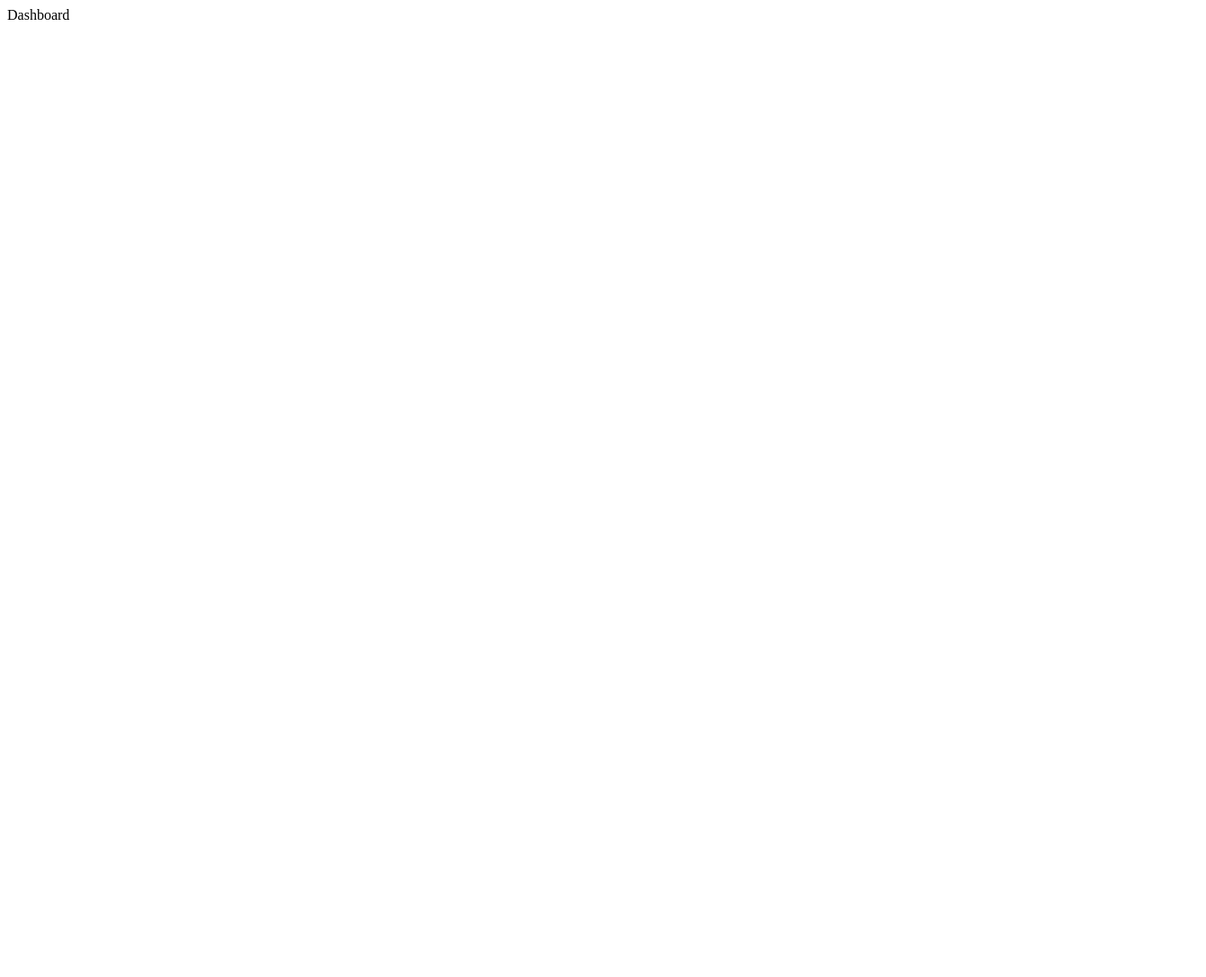
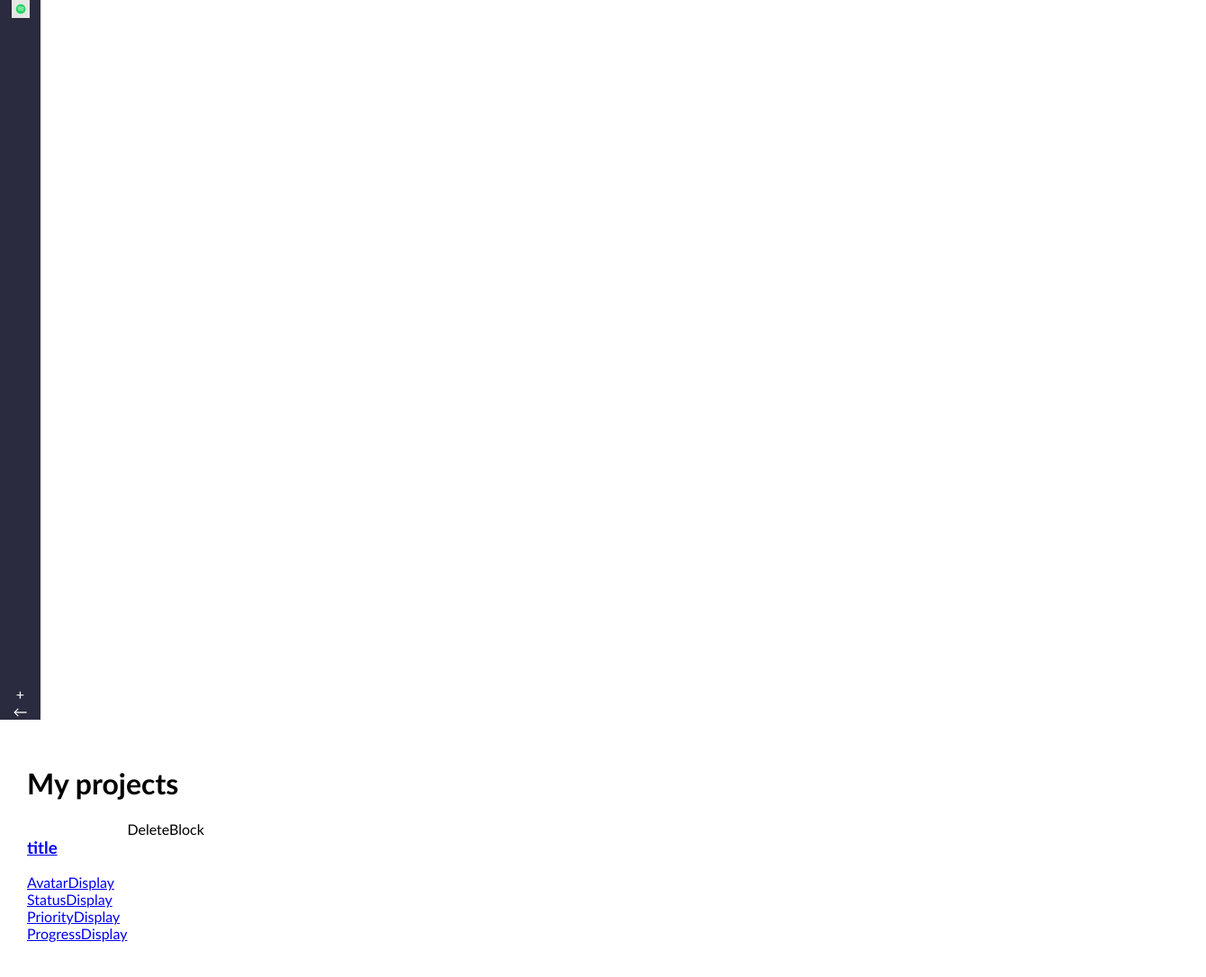
Before and after one commit to Shadi38/monday-clone, a React (Create React App) app in the folder monday-clone/: page / in a window 1280 px wide. Shown: the top 1086 px of the page at 90% size, 1340 px wide, since content can reach past the window. Before the commit the page ends 800 px from the top, so only its background shows below. Built offline with nearby package versions, Linux system fonts and the light colour scheme.

Commit message:
creating components

```diff
--- a/monday-clone/src/App.js
+++ b/monday-clone/src/App.js
@@ -1,14 +1,17 @@
-import {BrowserRouter, Route, Routes} from 'react-router-dom'
+import { BrowserRouter, Route, Routes } from 'react-router-dom'
 import Dashboard from './pages/Dashboard';
-
-
+import TicketPage from './pages/TicketPage';
+import Nav from './components/Nav';
 const App = () => {
   return (
     <div className="App">
       <BrowserRouter>
-      <Routes>
-        <Route path='/' element={<Dashboard/>}/>
-      </Routes>
+        <Nav />
+        <Routes>
+          <Route path='/' element={<Dashboard />} />
+          <Route path='/ticket' element={<TicketPage />} />
+          <Route path='/ticket/:id' element={<TicketPage editMode={true} />} />
+        </Routes>
       </BrowserRouter>
     </div>
   );
--- a/monday-clone/src/components/Nav.js
+++ b/monday-clone/src/components/Nav.js
@@ -1,8 +1,17 @@
+import logo from '../images/logo.png'
+import { useNavigate } from 'react-router-dom'
 const Nav = ()=>{
+    const navigate = useNavigate()
     return(
-        <div>
-            Nav
-        </div>
+        <nav>
+            <div className="logo-container">
+               <img src={logo} alt="logo"/>
+            </div>
+            <div className='controls-container'>
+               <div className='icon' onClick={()=>navigate('/ticket')}>+</div>
+               <div className='icon' onClick={()=>navigate('/')}> ←</div>
+            </div>
+        </nav>
     )
     }
     export default Nav
--- a/monday-clone/src/components/TicketCard.js
+++ b/monday-clone/src/components/TicketCard.js
@@ -1,7 +1,22 @@
+import { Link } from "react-router-dom"
+import AvatarDisplay from "./AvatarDisplay"
+import StatusDisplay from "./StatusDisplay"
+import PriorityDisplay from "./PriorityDisplay"
+import ProgressDisplay from "./ProgressDisplay"
+import DeleteBlock from "./DeleteBlock"
+
 const TicketCard = ()=>{
     return(
-        <div>
-            TicketCard
+        <div className="ticket-card">
+          <Link>
+             <div className="ticket-color"></div>
+             <h3>title</h3>
+             <AvatarDisplay/>
+             <StatusDisplay/>
+             <PriorityDisplay/>
+             <ProgressDisplay/>
+          </Link>
+          <DeleteBlock/>
         </div>
     )
     }
--- a/monday-clone/src/index.css
+++ b/monday-clone/src/index.css
@@ -0,0 +1,50 @@
+html, body{
+    margin: 0;
+    padding:0;
+    font-family: 'Trebuchet MS', Arial, sans-serif;
+}
+app{
+    display: flex;
+}
+/* ---Nav--- */
+
+nav{
+    width: 45px;
+    height: 100vh;
+    background-color: rgb(43, 43, 63);
+    color: (255, 255, 255);
+    text-align: center;
+    display: flex;
+    flex-direction: column;
+    justify-content: space-between;
+}
+nav .logo-container,
+nav .controls-container {
+    padding: 40px,25px;
+    display: flex;
+    flex-direction: column;
+    align-items: center;
+}
+nav .logo-container img{
+    width: 20px;
+}
+nav .icon{
+    color: rgb(255,255,255);
+}
+
+/* ---Dashboard--- */
+.dashboard{
+    padding: 30px;
+    width: 100%;
+}
+
+.dashboard .ticket-container{
+    height: 80vh;
+    overflow: scroll;
+}
+
+/* ---Ticketcard--- */
+.ticket-card{
+    display: flex;
+    width: 100%;
+}
--- a/monday-clone/src/pages/Dashboard.js
+++ b/monday-clone/src/pages/Dashboard.js
@@ -1,7 +1,56 @@
+import TicketCard from "../components/TicketCard"
+
 const Dashboard = ()=>{
+    const tickets = [
+        {
+         category: 'Q1 2022',
+         color: "red",
+         title: "NFT safety 101 video",
+         owner: "Ania",
+         avatar: "https://www.freecodecamp.org/news/content/images/size/w150/2021/05/ania-Kubow-gravatar.jpeg",
+         status: "done",
+         priority: 5,
+         progress: 40,
+         description:"Make a video showcasing how to work with NFT safely including how to now if one is not genuine.",
+         timestamp:"2022-02-11T07:36:17+0000"
+        },
+        {
+            category: 'Q1 2022',
+            color: "red",
+            title: "Build and sell AI Modul",
+            owner: "Ania",
+            avatar: "https://www.freecodecamp.org/news/content/images/size/w150/2021/05/ania-Kubow-gravatar.jpeg",
+            status: "working on it",
+            priority: 2,
+            progress: 70,
+            description:"Make a video about AI.",
+            timestamp:"2022-02-13T07:36:17+0000"
+           },
+           {
+            category: 'Q2 2022',
+            color: "blue",
+            title: "build a bot",
+            owner: "Ania",
+            avatar: "https://www.freecodecamp.org/news/content/images/size/w150/2021/05/ania-Kubow-gravatar.jpeg",
+            status: "done",
+            priority: 3,
+            progress: 10,
+            description:"Make a video about making bot.",
+            timestamp:"2022-02-11T07:36:17+0000"
+           }
+
+]
+//putting all  unique categories into new array
+const uniqueCategories = [
+    ...new Set(tickets?.map(({category})=>category))
+]
+console.log(uniqueCategories)
 return(
-    <div>
-        Dashboard
+    <div className="dashboard">
+        <h1>My projects</h1>
+        <div className="ticket-container">
+            <TicketCard/>
+        </div>
     </div>
 )
 }
```
Also changed, not shown: monday-clone/src/images/logo.png (added).
